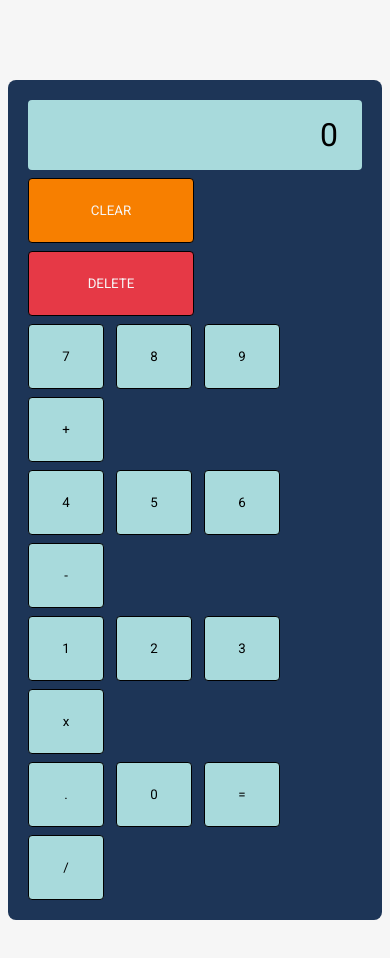
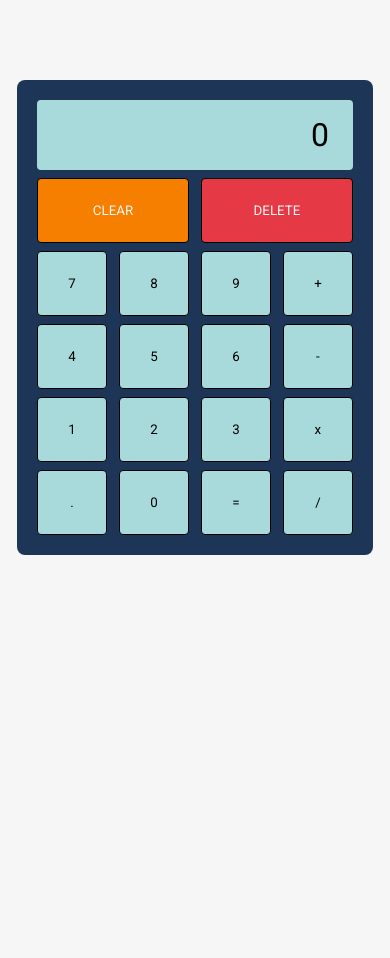
Before and after one commit to mohnishthandassery/calculator, a plain HTML site: page index.html in a window 390 px wide. After the commit the page ends 844 px from the top, so only its background shows below. Drawn offline with Linux system fonts and the light colour scheme.

Commit message:
add style for mobile devices

```diff
--- a/style.css
+++ b/style.css
@@ -2,6 +2,9 @@
   --background-color: #f6f6f6;
   --calculator-color: #1d3557;
   --display-color: #a8dadc;
+  --action-color: #f77f00;
+  --delete-color: #e63946;
+  --hover-color: #457b9d;
 }
 
 * {
@@ -30,17 +33,18 @@ button {
 
 .action-button {
   min-width: 166px;
-  background-color: #f77f00;
+  background-color: var(--action-color);
   color: #f6f6f6;
   text-transform: uppercase;
 }
 
 .delete-button {
-  background-color: #e63946;
+  background-color: var(--delete-color);
 }
 
 button:hover {
-  background-color: #457b9d;
+  background-color: var(--hover-color);
+  color: var(--background-color);
 }
 
 .calculator {
@@ -65,3 +69,14 @@ button:hover {
   float: right;
   margin: 0 8px 0 0;
 }
+
+@media only screen and (max-width: 400px) {
+  .action-button {
+    min-width: 152px;
+  }
+
+  button {
+    padding: 24px 24px;
+    min-width: 70px;
+  }
+}
```
